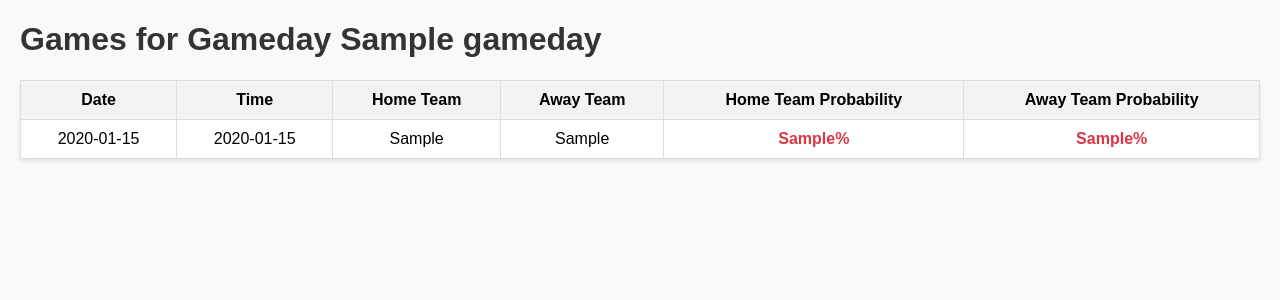
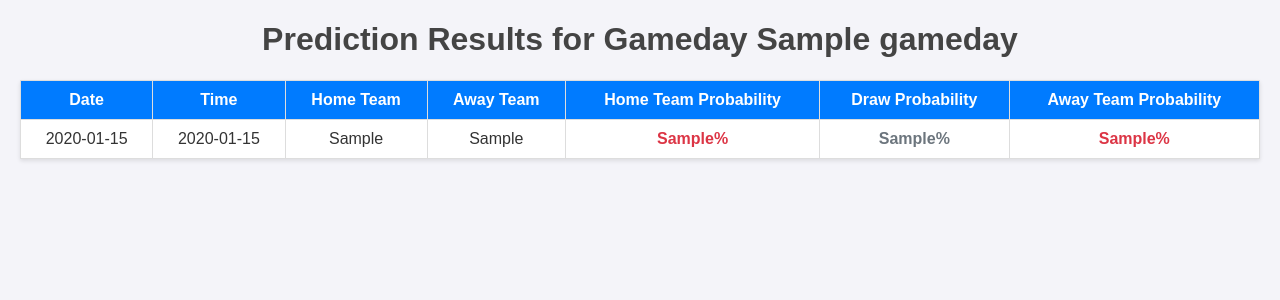
Before and after one commit to LinusPiorkowsky/FS-Bundesliga, a Flask app: template Templates/selectedprediction.html in a window 1280 px wide. Shown: the top 300 px of the page. Run offline with Flask 3, Linux system fonts and the light colour scheme; the template is opened without the code that fills it: most values are stand-ins (such as "Sample title", 1, 10 or a date in 2020); parts of the project's set-up code (start-up, migrations or seed data) failed here and were passed over.

Commit message:
adapted html to add draw column

```diff
--- a/Templates/selectedprediction.html
+++ b/Templates/selectedprediction.html
@@ -8,32 +8,35 @@
         body {
             font-family: Arial, sans-serif;
             margin: 20px;
-            background-color: #f9f9f9;
+            background-color: #f4f4f9;
+            color: #333;
         }
         h1 {
-            color: #333;
+            text-align: center;
+            color: #444;
         }
         table {
             width: 100%;
             border-collapse: collapse;
-            margin-top: 20px;
-            background-color: #fff;
+            margin: 20px 0;
+            background: #fff;
             box-shadow: 0 2px 4px rgba(0, 0, 0, 0.1);
         }
         th, td {
-            border: 1px solid #ddd;
             padding: 10px;
             text-align: center;
+            border: 1px solid #ddd;
         }
         th {
-            background-color: #f2f2f2;
+            background: #007bff;
+            color: white;
             font-weight: bold;
         }
         tr:nth-child(even) {
-            background-color: #f9f9f9;
+            background: #f9f9f9;
         }
         tr:hover {
-            background-color: #f1f1f1;
+            background: #f1f1f1;
         }
         .probability {
             font-weight: bold;
@@ -47,13 +50,16 @@
         .low-probability {
             color: #dc3545;
         }
+        .draw-probability {
+            color: #6c757d;
+        }
     </style>
 </head>
 <body>
-    <h1>Games for Gameday {{ gameday }}</h1>
+    <h1>Prediction Results for Gameday {{ gameday }}</h1>
 
     {% if games_list == "No games found for this Gameday." %}
-        <p>{{ games_list }}</p>
+        <p style="text-align: center;">{{ games_list }}</p>
     {% else %}
         <table>
             <thead>
@@ -63,6 +69,7 @@
                     <th>Home Team</th>
                     <th>Away Team</th>
                     <th>Home Team Probability</th>
+                    <th>Draw Probability</th>
                     <th>Away Team Probability</th>
                 </tr>
             </thead>
@@ -73,10 +80,13 @@
                         <td>{{ games_list['times'][i] }}</td>
                         <td>{{ games_list['home_teams'][i] }}</td>
                         <td>{{ games_list['away_teams'][i] }}</td>
-                        <td class="probability {% if games_list['home_probabilities'][i] >= 60 %}high-probability{% elif games_list['home_probabilities'][i] >= 40 %}medium-probability{% else %}low-probability{% endif %}">
+                        <td class="probability {% if games_list['home_probabilities'][i] >= 50 %}high-probability{% elif games_list['home_probabilities'][i] >= 40 %}medium-probability{% else %}low-probability{% endif %}">
                             {{ games_list['home_probabilities'][i] }}%
                         </td>
-                        <td class="probability {% if games_list['away_probabilities'][i] >= 60 %}high-probability{% elif games_list['away_probabilities'][i] >= 40 %}medium-probability{% else %}low-probability{% endif %}">
+                        <td class="probability draw-probability">
+                            {{ games_list['draw_probabilities'][i] }}%
+                        </td>
+                        <td class="probability {% if games_list['away_probabilities'][i] >= 50 %}high-probability{% elif games_list['away_probabilities'][i] >= 40 %}medium-probability{% else %}low-probability{% endif %}">
                             {{ games_list['away_probabilities'][i] }}%
                         </td>
                     </tr>
```
